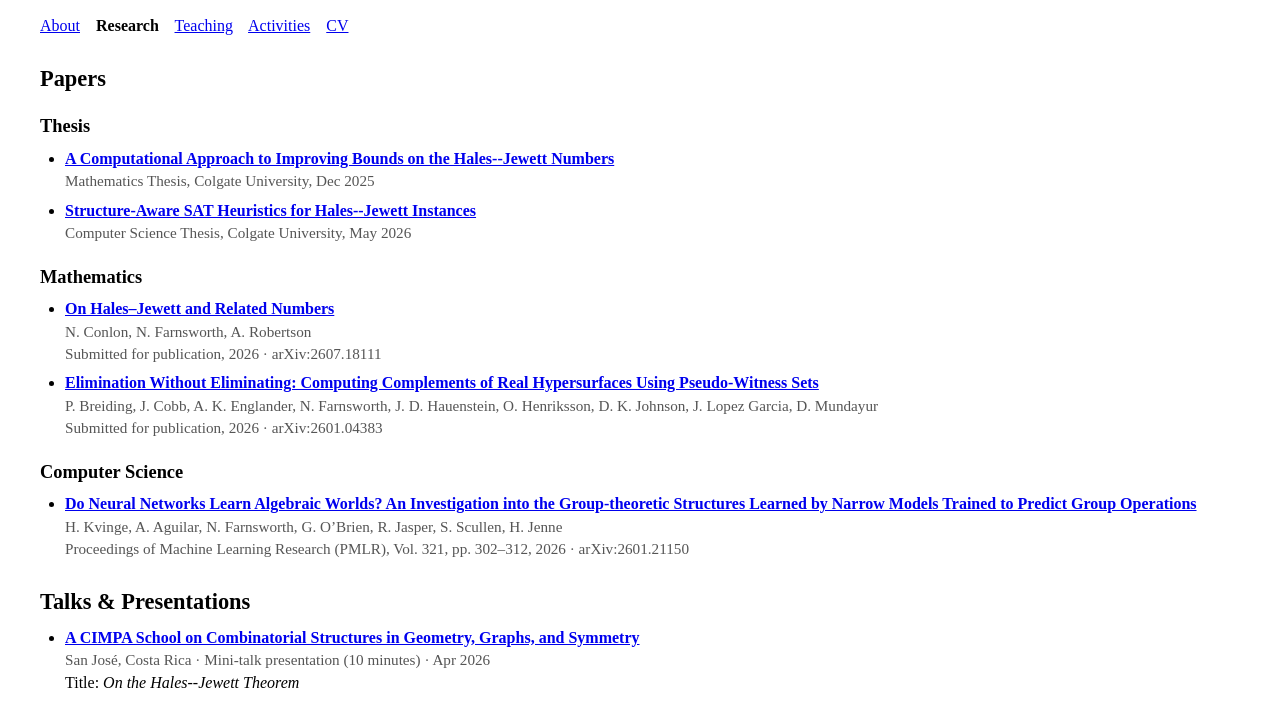
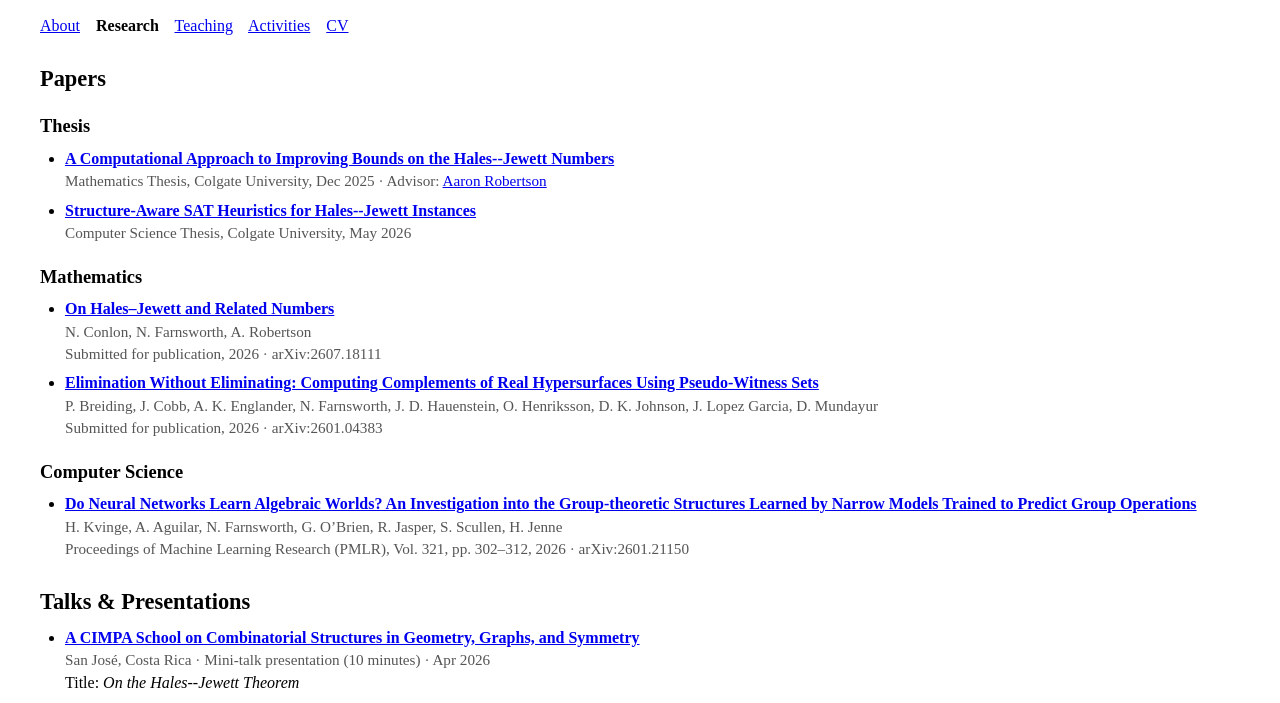
Before and after one commit to njfarnsworth/njfarnsworth.github.io, a plain HTML site: page papers.html in a window 1280 px wide. Shown: the part 95-798 px from the top of the page. Drawn offline with Linux system fonts and the light colour scheme.

Commit message:
add advisor

```diff
--- a/papers.html
+++ b/papers.html
@@ -35,13 +35,18 @@
     <h3>Thesis</h3>
     <ul>
       <li>
+
 <span class="item-title">
   <a href="Farnsworth%20Math%20Thesis.pdf">
     A Computational Approach to Improving Bounds on the Hales--Jewett Numbers
   </a>
 </span><br>
-        <span class="meta">Mathematics Thesis, Colgate University, Dec 2025</span>
+<span class="meta">
+  Mathematics Thesis, Colgate University, Dec 2025 ·
+  Advisor: <a href="https://math.colgate.edu/~aaron/#home" target="_blank" rel="noopener">Aaron Robertson</a>
+</span>
 </li>
+
 
        <li>
         <span class="item-title">
```
Lines whose indentation alone changed are shown as unchanged.
